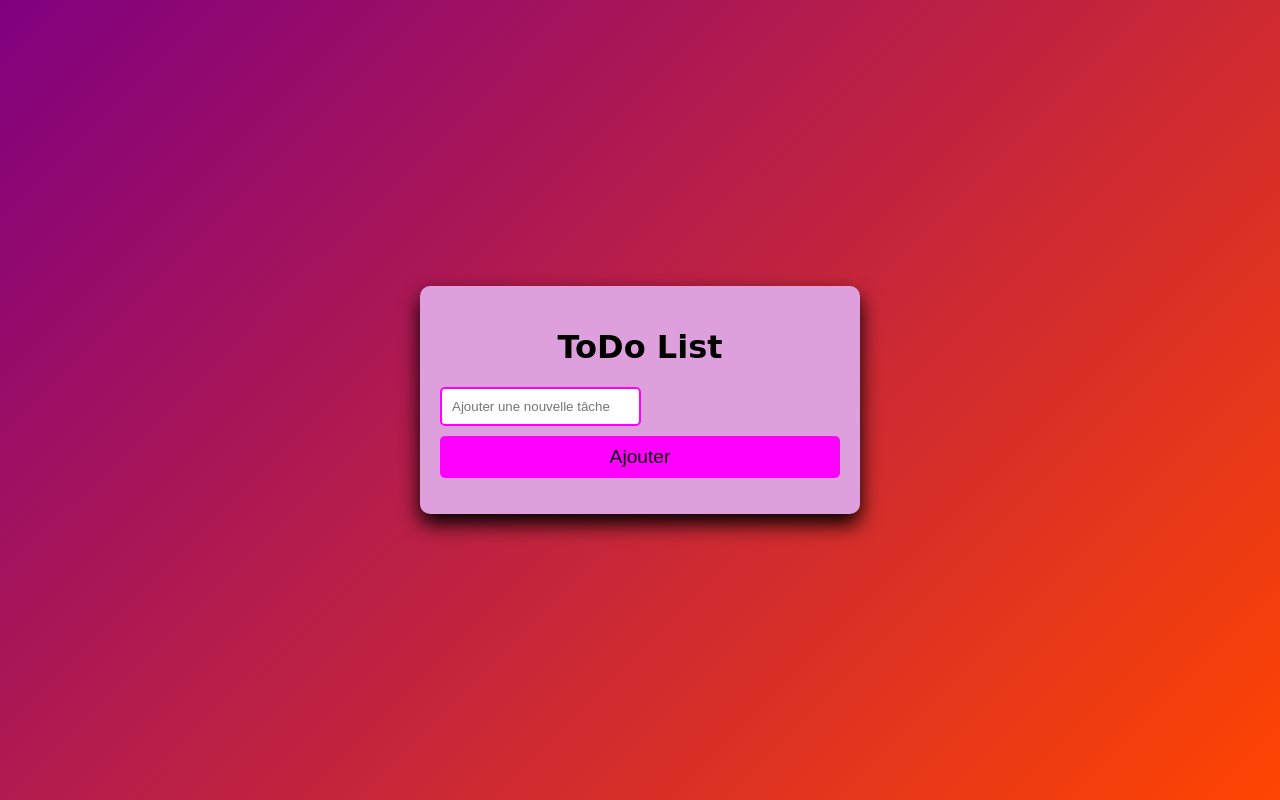
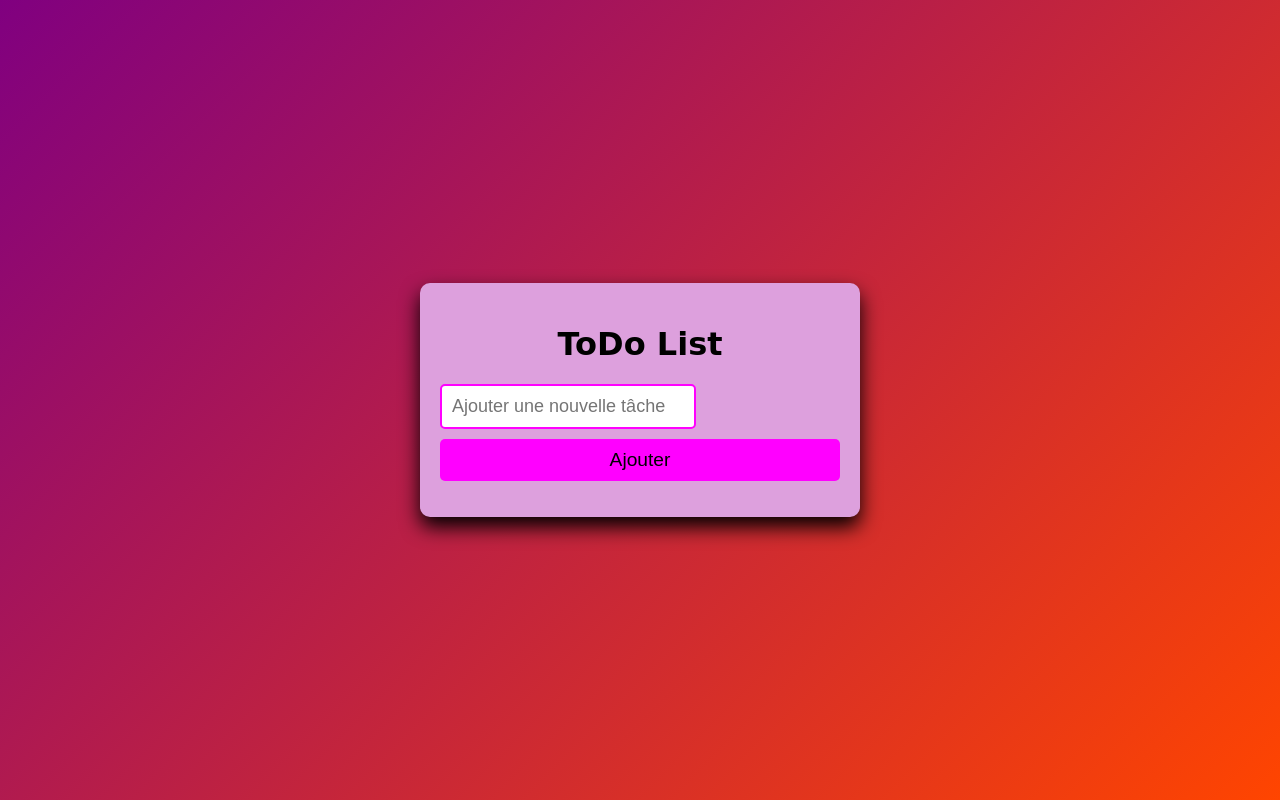
Before and after one commit to Lyjoyce/typescript_todolist, a website: page src/index.html in a window 1280 px wide. Drawn offline with Linux system fonts and the light colour scheme.

Commit message:
width input

```diff
--- a/src/style.css
+++ b/src/style.css
@@ -10,8 +10,9 @@ body{
     color: black;
 }
 #taskInput{
+    font-size: large;
     padding: 10px;
-    width: calc(100%-20px);
+    width:calc(100% 20px);
     margin-bottom:10px;
     border: 2px solid magenta;
     border-radius: 5px;
```
